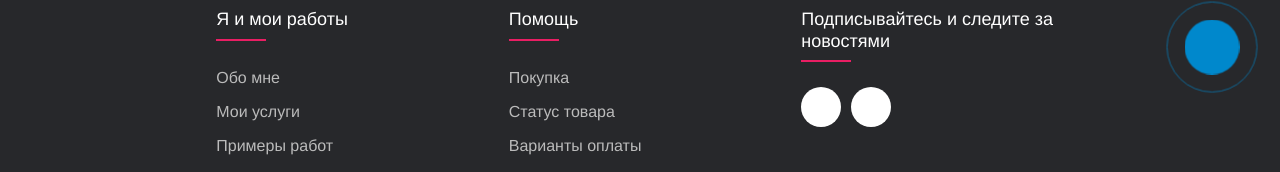
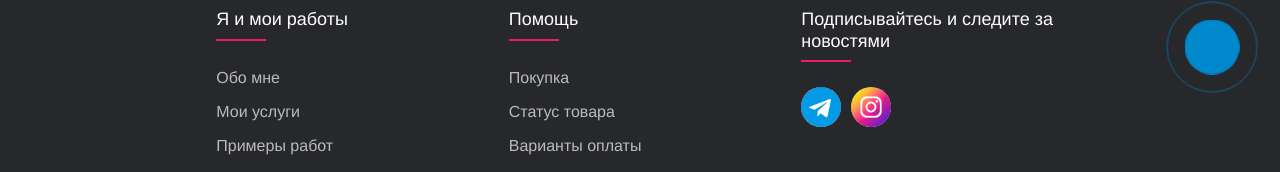
Before and after one commit to AlekseySapunkov/vite-react-bootstrap-ts-app, a React (Vite) app: page /contacts in a window 1280 px wide. Shown: the part 608-780 px from the top of the page. Built offline with nearby package versions, Linux system fonts and the light colour scheme; no server answers.

Commit message:
Update Footer.module.scss

```diff
--- a/components/layouts/Footer.module.scss
+++ b/components/layouts/Footer.module.scss
@@ -80,12 +80,12 @@ ul {
   transition: all 0.5s ease;
 }
 
-#instagram:hover {
+#instagram {
   background-image: url("/instagram.png");
   background-size: contain;
 }
 
-#telegram:hover {
+#telegram {
   background-image: url("/telegram.png");
   background-size: contain;
 }
```
